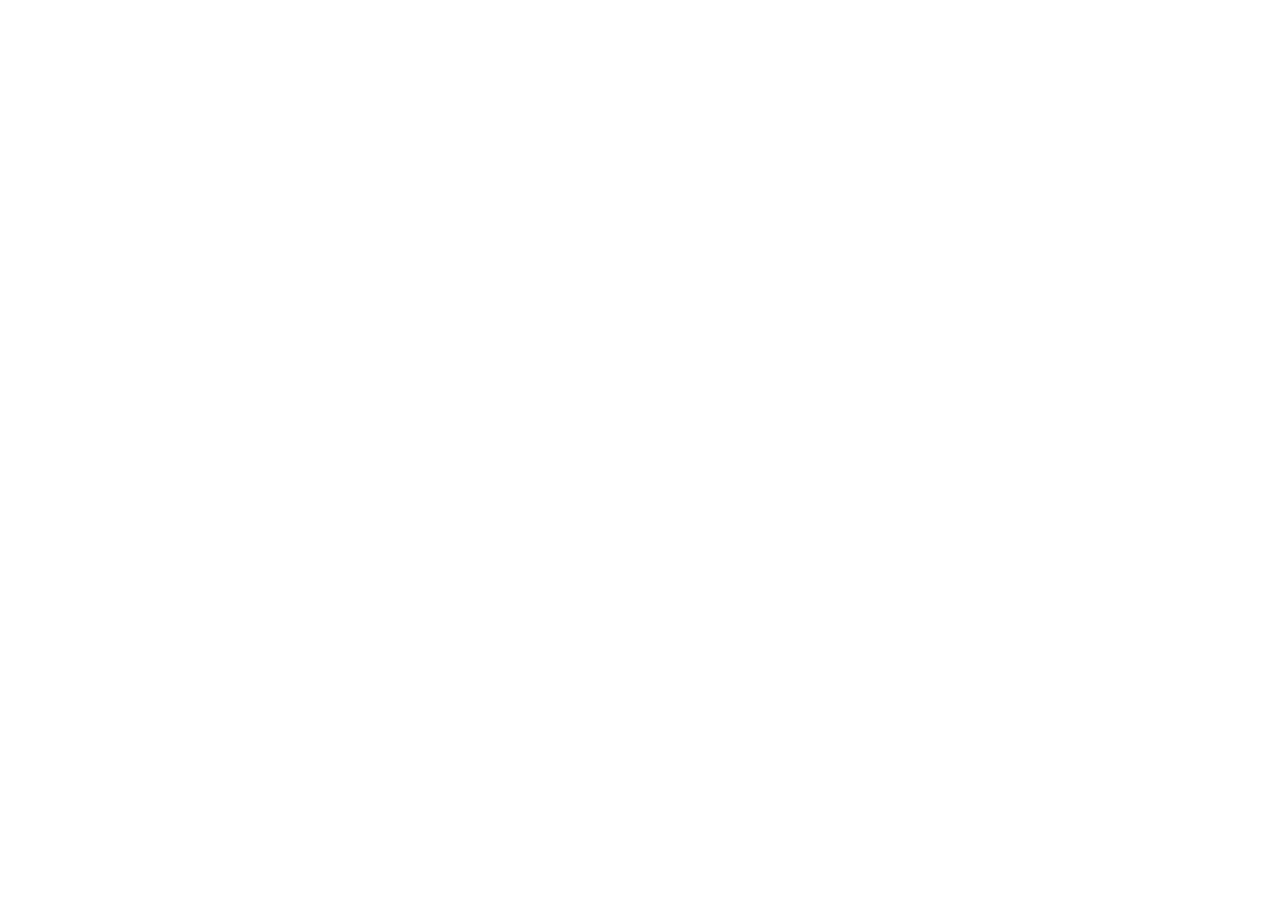
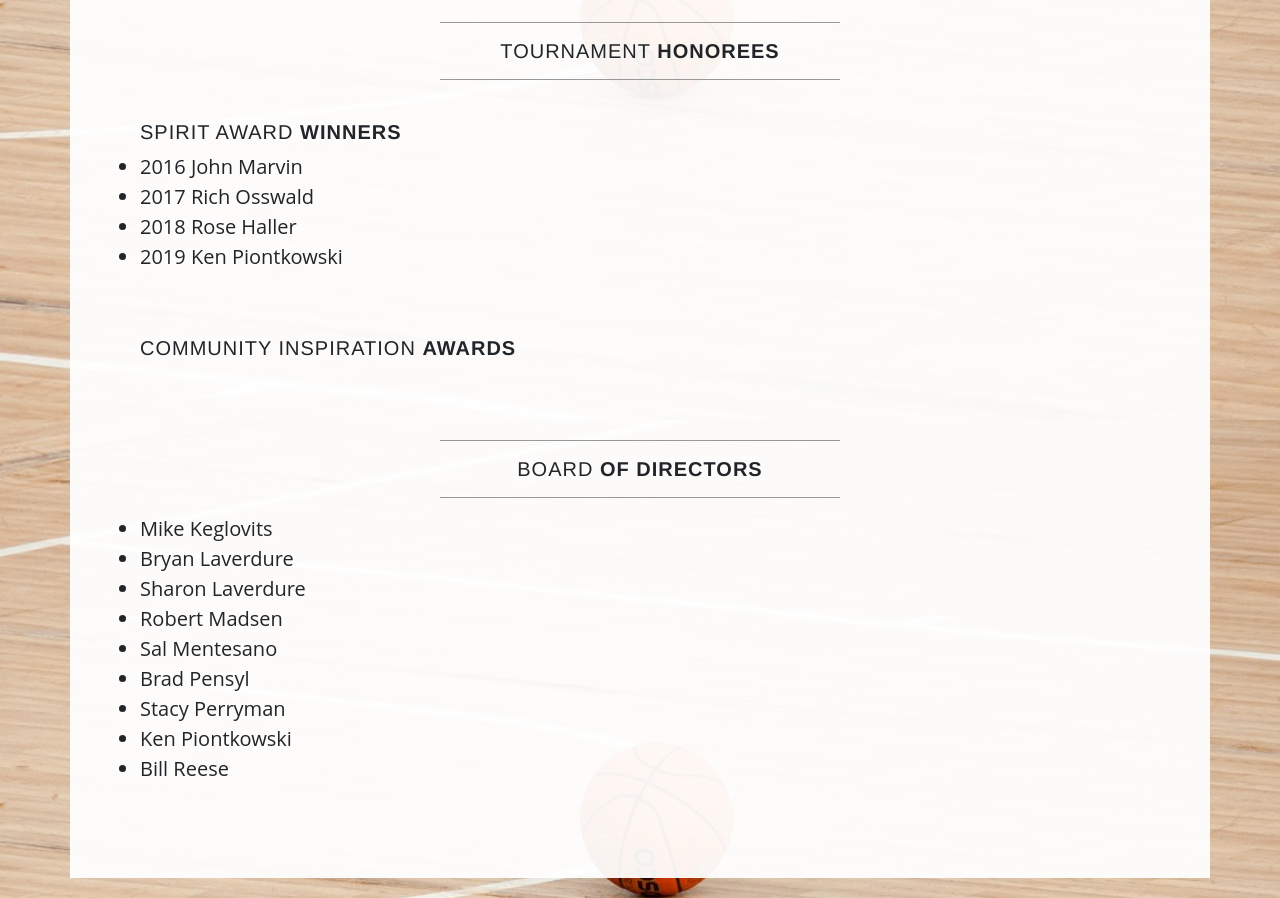
Before and after one commit to karenmmarks/perrymankeglovits, a React app: page /about in a window 1280 px wide. Shown: the part 3580-4478 px from the top of the page. Before the commit the page ends 3556 px from the top, so only its background shows below. Built offline with nearby package versions, Linux system fonts and the light colour scheme.

Commit message:
updated the home and about pages

```diff
--- a/src/Components/Views/About/About.jsx
+++ b/src/Components/Views/About/About.jsx
@@ -194,6 +194,72 @@ const About = () => (
         </div>
       </div>
 
+      <div className="row d-block">
+        <div className="box">
+          <div className="col-lg-12">
+            <hr />
+            <h2 className="intro-text text-center">
+              Tournament
+              {' '}
+              <strong>Honorees</strong>
+            </h2>
+            <hr />
+
+            <br />
+
+            <ul>
+              <h2 className="intro-text">
+                Spirit Award
+                {' '}
+                <strong>Winners</strong>
+              </h2>
+              <li>2016 John Marvin</li>
+              <li>2017 Rich Osswald</li>
+              <li>2018 Rose Haller</li>
+              <li>2019 Ken Piontkowski</li>
+            </ul>
+
+            <br />
+            <br />
+
+            <ul>
+              <h2 className="intro-text">
+                Community Inspiration
+                {' '}
+                <strong>Awards</strong>
+              </h2>
+              {/* <li> </li> */}
+            </ul>
+
+            <br />
+            <br />
+
+            <hr />
+            <h2 className="intro-text text-center">
+              Board
+              {' '}
+              <strong>of Directors</strong>
+            </h2>
+            <hr />
+
+            <ul>
+              <li>Mike Keglovits</li>
+              <li>Bryan Laverdure</li>
+              <li>Sharon Laverdure</li>
+              <li>Robert Madsen</li>
+              <li>Sal Mentesano</li>
+              <li>Brad Pensyl</li>
+              <li>Stacy Perryman</li>
+              <li>Ken Piontkowski</li>
+              <li>Bill Reese</li>
+            </ul>
+            <br />
+            <br />
+
+          </div>
+        </div>
+      </div>
+
       <div className="clearfix" />
 
     </div>
--- a/src/Components/Views/Home/Home.jsx
+++ b/src/Components/Views/Home/Home.jsx
@@ -37,7 +37,7 @@ const Home = () => (
                 Help in the Cancer Battle!
               </h2>
 
-              <img className="img-responsive mx-auto" src={PINKJOINTHEFIGHT} alt="Pink Breast Cancer Ribbon Join the Fight" />
+              <img className="img-responsive mx-auto w-75" src={PINKJOINTHEFIGHT} alt="Pink Breast Cancer Ribbon Join the Fight" />
 
               <h2 className="intro-text text-center">
                 Support the Battle Against Cancer,
@@ -51,11 +51,12 @@ const Home = () => (
 
       <div className="row">
         <div className="box">
-          <div className="col-lg-12">
-            <img className="img-responsive img-border img-left" src={SPIN15} alt="" />
+          <div className="col-lg-5">
+            <img className="img-responsive float-left mr-2 mt-4" src={SPIN15} alt="Perryman & Keglovits 18th Annual All-Star Game for 2020 and the battle against Breast Cancer" />
+          </div>
+          <div className="col-lg-6 ml-2 float-left">
             <hr />
             <h2 className="intro-text text-center">
-
               Cancer
               {' '}
               <strong>Can&apos;t Stop a Legacy</strong>
@@ -83,10 +84,11 @@ const Home = () => (
               basketball stars Arthur Perryman and Al Keglovits, and all who have
               fought the battle of cancer.
             </p>
+
           </div>
         </div>
       </div>
-      <div className="row">
+      <div className="row d-block">
         <div className="box">
           <div className="col-lg-12">
             <hr />
@@ -95,7 +97,7 @@ const Home = () => (
               <strong> help us make a difference</strong>
             </h2>
             <hr />
-            <img src={SPONSORS} className="img-responsive center-block" alt="Logos for Nationwide, ESSA, Pocono Health System, Pocono Cab Company" />
+            <img src={SPONSORS} className="img-responsive w-75 center-block ml-4 mt-2" alt="Logos for Nationwide, ESSA, Pocono Health System, Pocono Cab Company" />
           </div>
         </div>
       </div>
```
